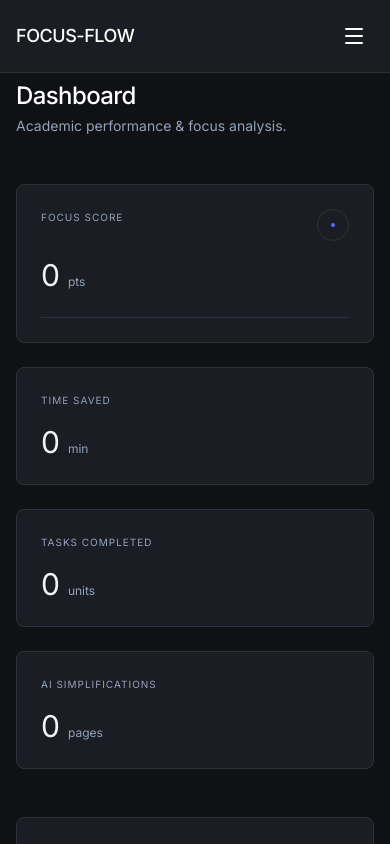
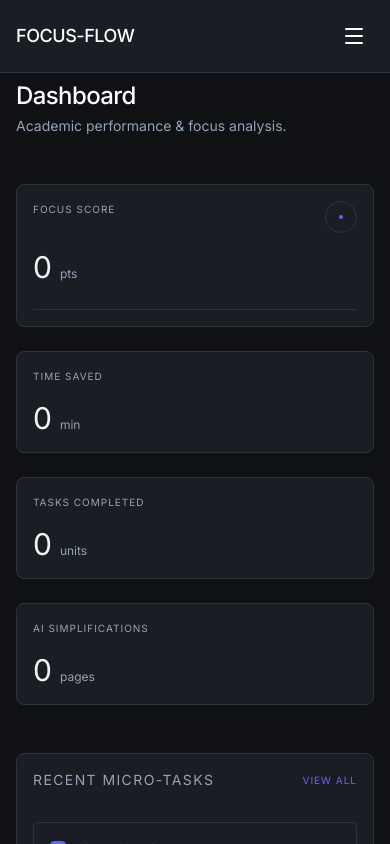
Before and after one commit to PothanaPardhu/Document-Scanner, a React (Vite) app in the folder frontend/: page / in a window 390 px wide. Built offline with nearby package versions, Linux system fonts and the light colour scheme; no server answers; a web font is replaced by a local one.

Commit message:
Update index.css

```diff
--- a/frontend/src/index.css
+++ b/frontend/src/index.css
@@ -38,6 +38,12 @@ body {
     border-radius: var(--radius-md);
     padding: 1.5rem;
     transition: var(--transition-smooth);
+  }
+
+  @media (max-width: 768px) {
+    .premium-card {
+      padding: 1rem;
+    }
   }
 
   .premium-card:hover {
@@ -95,6 +101,13 @@ body {
     transition: var(--transition-smooth);
   }
 
+  @media (max-width: 768px) {
+    .btn-primary, .btn-secondary {
+      padding: 0.5rem 1rem;
+      font-size: 0.75rem;
+    }
+  }
+
   .btn-secondary:hover {
     background-color: var(--bg-surface);
     color: var(--text-main);
```
